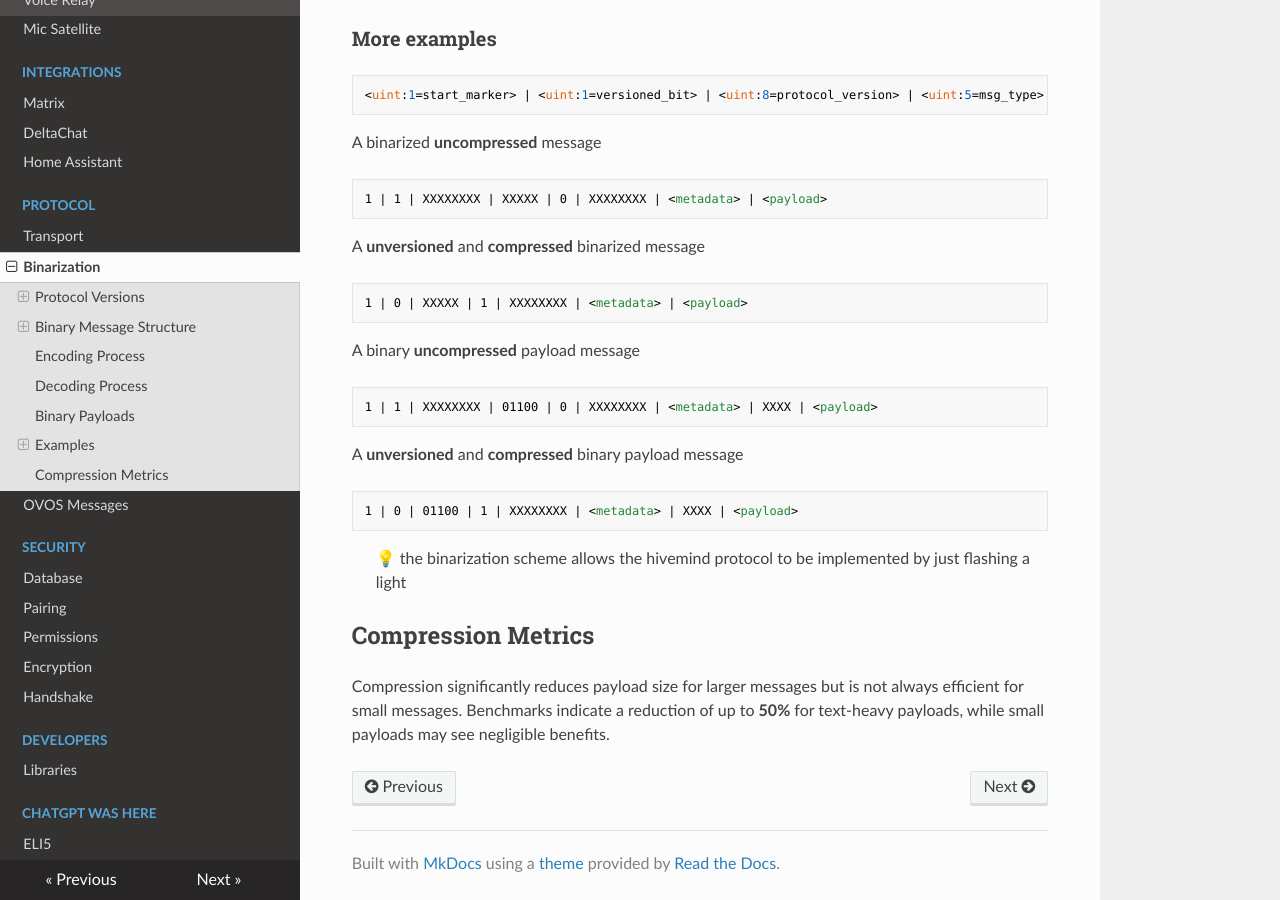
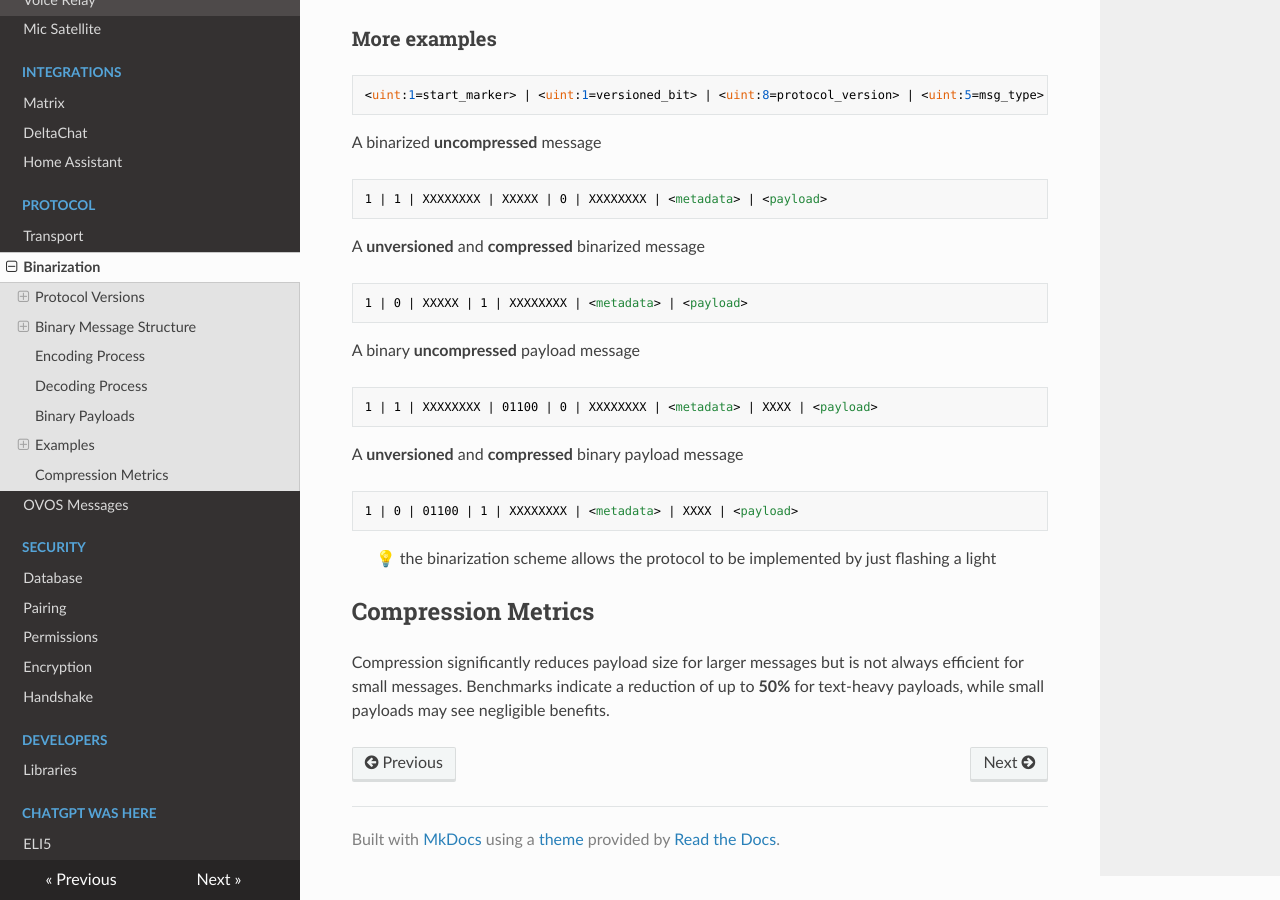
Before and after one commit to JarbasHiveMind/HiveMind-community-docs, an MkDocs documentation site: the page built from docs/18_binarization.md, in a window 1280 px wide and 900 px high, scrolled down 5235 px. Built offline with MkDocs 1.6.1, drawn with Linux system fonts in a browser that asks for light colours; nearby versions of some CDN libraries.

Commit message:
more notes

````diff
--- a/docs/18_binarization.md
+++ b/docs/18_binarization.md
@@ -230,7 +230,7 @@ A **unversioned** and **compressed** binary payload message
 1 | 0 | 01100 | 1 | XXXXXXXX | <metadata> | XXXX | <payload>
 ```
 
-> 💡 the binarization scheme allows the hivemind protocol to be implemented by just flashing a light
+> 💡 the binarization scheme allows the protocol to be implemented by just flashing a light
 
 ## Compression Metrics
 
````
